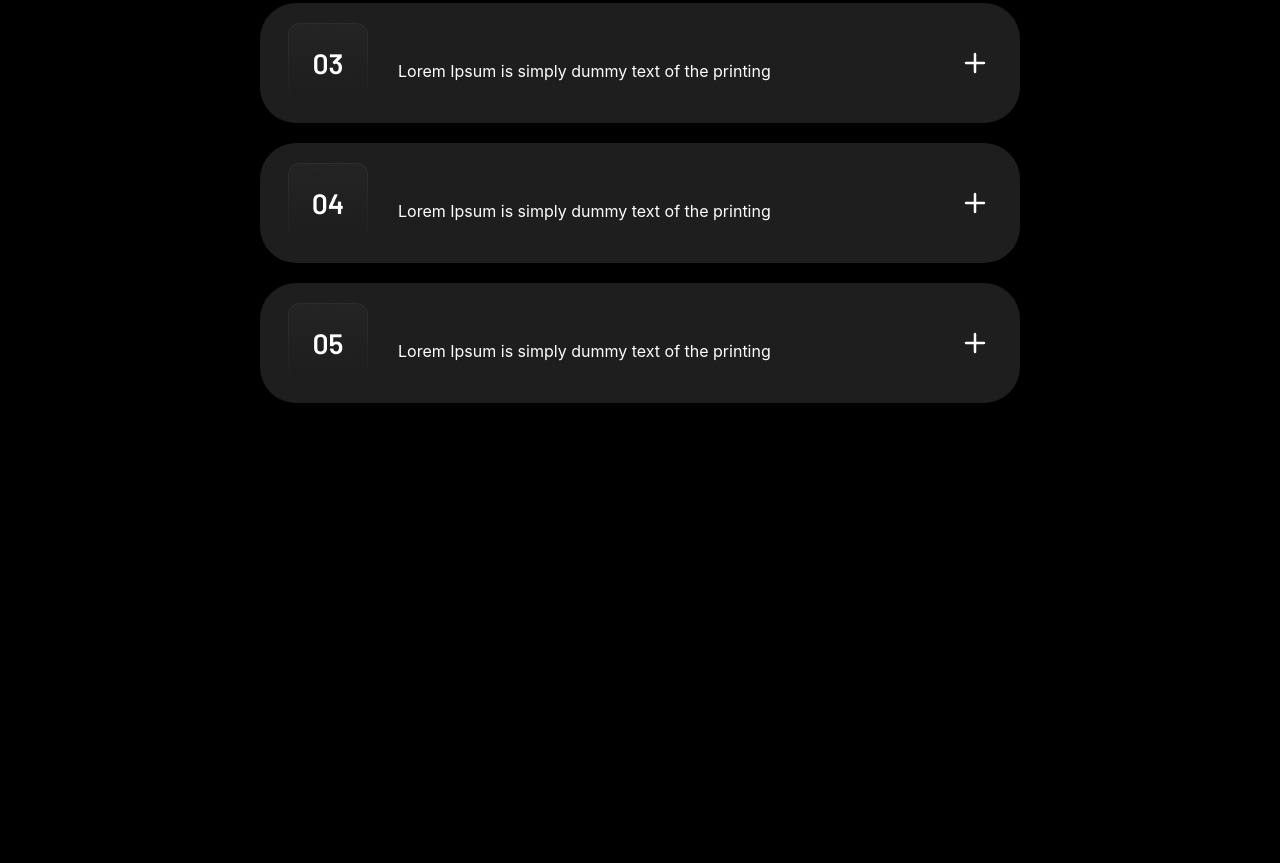
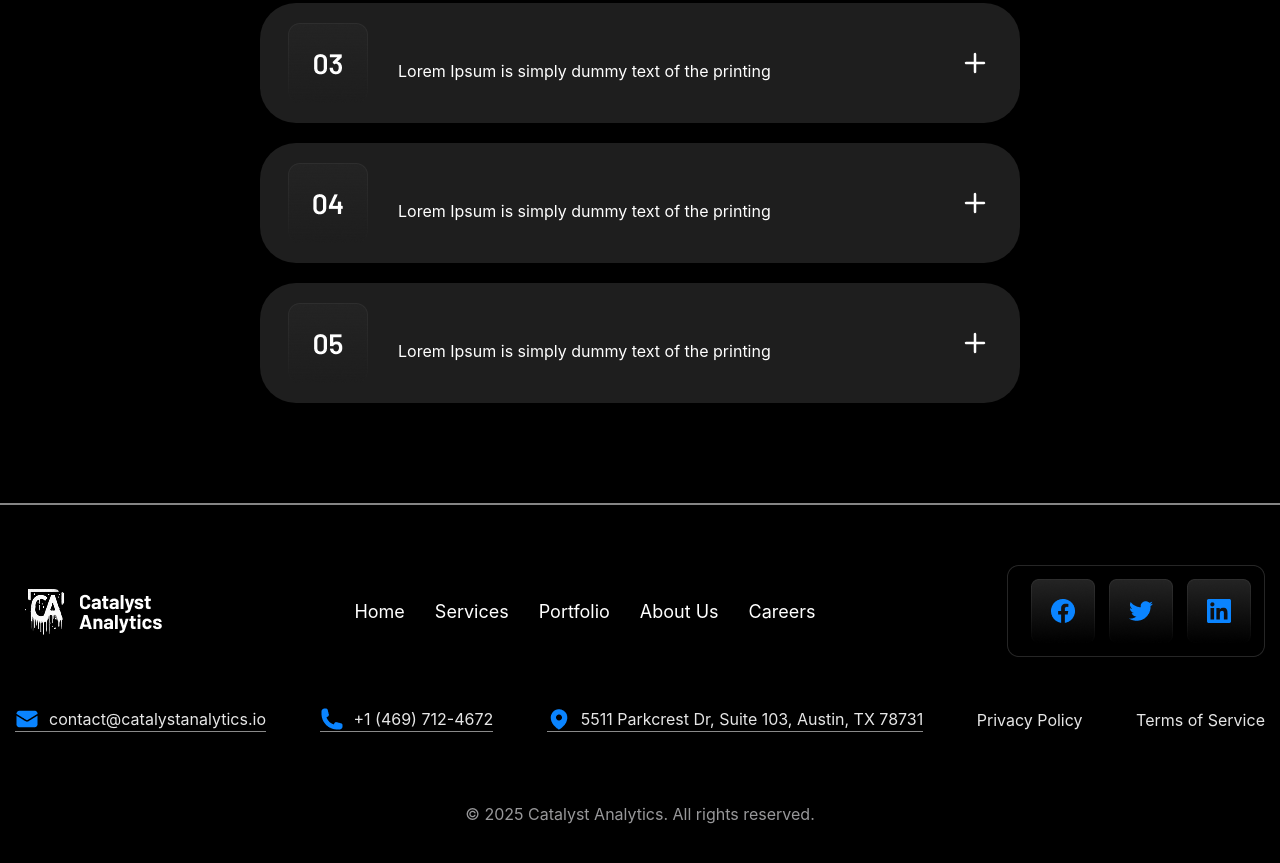
Before and after one commit to zargulak11-hash/git-exam-week2, a website: page index.html in a window 1280 px wide. Shown: the part 2198-3061 px from the top of the page. Before the commit the page ends 2601 px from the top, so only its background shows below. Drawn offline with nearby package versions, Linux system fonts and the light colour scheme; files that its build step writes are made by us from their sources.

Commit message:
commit4_proect1

```diff
--- a/index.html
+++ b/index.html
@@ -66,9 +66,9 @@
         <section class="max-w-[1250px] m-auto lg:mt-0 lg:mt-[130px] text-[white]">
              <h1 class="font-[600] text-[25px] lg:text-[36px] text-center m-auto w-[350px] lg:w-[580px]">Frequently Asked Questions</h1>
              <div class="flex flex-col mt-[50px] justify-center gap-[20px] items-center">
-                <div class="flex flex-col lg:flex-row gap-[30px] lg:w-[760px] w-[400px] items-center lg:items-start lg:pt-[40px]  justify-center h-[350px] lg:h-[230px] rounded-[36px] bg-[#1E1E1E]">
+                <div class="flex flex-col lg:flex-row gap-[30px] lg:w-[760px] w-[370px] items-center lg:items-start lg:pt-[40px]  justify-center h-[350px] lg:h-[230px] rounded-[36px] bg-[#1E1E1E]">
                     <img class="w-[80px] h-[80px]" src="./src/images/Container.png" alt="">
-                    <div>
+                    <div class="pl-[20px]">
                         <div class="flex gap-[70px] lg:gap-[140px] items-center">
                             <p class="text-blue-700 lg:w-[350px] w-[200px]">What services does Catalyst Analytics provide?</p>
                             <img src="./src/images/Icon (22).png" alt="">
@@ -76,22 +76,22 @@
                         <p class="w-[350px] lg:w-[530px] mt-[15px]">Catalyst Analytics offers a range of services including design, engineering, and project management. We specialize in user experience design, web development, mobile app development, custom software development, branding and identity, and more.</p>
                     </div>
                 </div>
-                <div class="flex p-[20px] gap-[30px] lg:w-[760px] w-[400px] items-center   justify-center h-[120px] lg:h-[120px] rounded-[36px] bg-[#1E1E1E]">
+                <div class="flex p-[20px] gap-[30px] lg:w-[760px] w-[370px] items-center   justify-center h-[120px] lg:h-[120px] rounded-[36px] bg-[#1E1E1E]">
                     <img class="w-[80px] h-[80px]" src="./src/images/Container (1).png" alt="">
                     <p class="w-[350px] lg:w-[530px] mt-[15px]">Lorem Ipsum is simply dummy text of the printing</p>
                             <img src="./src/images/Icon (24).png" alt="">
                         </div>
-                 <div class="flex p-[20px] gap-[30px] lg:w-[760px] w-[400px] items-center   justify-center h-[120px] lg:h-[120px] rounded-[36px] bg-[#1E1E1E]">
+                 <div class="flex p-[20px] gap-[30px] lg:w-[760px] w-[370px] items-center   justify-center h-[120px] lg:h-[120px] rounded-[36px] bg-[#1E1E1E]">
                     <img class="w-[80px] h-[80px]" src="./src/images/Container (2).png" alt="">
                     <p class="w-[350px] lg:w-[530px] mt-[15px]">Lorem Ipsum is simply dummy text of the printing </p>
                             <img src="./src/images/Icon (24).png" alt="">
                         </div>
-                         <div class="flex p-[20px]  gap-[30px] lg:w-[760px] w-[400px] items-center   justify-center h-[120px] lg:h-[120px] rounded-[36px] bg-[#1E1E1E]">
+                         <div class="flex p-[20px]  gap-[30px] lg:w-[760px] w-[370px] items-center   justify-center h-[120px] lg:h-[120px] rounded-[36px] bg-[#1E1E1E]">
                     <img class="w-[80px] h-[80px]" src="./src/images/Container (3).png" alt="">
                     <p class="w-[350px] lg:w-[530px] mt-[15px]">Lorem Ipsum is simply dummy text of the printing</p>
                             <img src="./src/images/Icon (24).png" alt="">
                         </div>
-                         <div class="flex p-[20px]  gap-[30px] lg:w-[760px] w-[400px] items-center   justify-center h-[120px] lg:h-[120px] rounded-[36px] bg-[#1E1E1E]">
+                         <div class="flex p-[20px]  gap-[30px] lg:w-[760px] w-[370px] items-center   justify-center h-[120px] lg:h-[120px] rounded-[36px] bg-[#1E1E1E]">
                     <img class="w-[80px] h-[80px]" src="./src/images/Container (4).png" alt="">
                     <p class="w-[350px] lg:w-[530px] mt-[15px]">Lorem Ipsum is simply dummy text of the printing</p>
                             <img src="./src/images/Icon (24).png" alt="">
@@ -99,5 +99,35 @@
              </div>
         </section>
     </main>
+    <footer class= "border-t-[2px] border-[#858585] mt-[100px] pt-[60px]">
+        <div class="max-w-[1250px] m-auto flex flex-col lg:flex-row lg:justify-between gap-6 items-center justify-center">
+        <img src="./src/images/Logo (10).png" alt="">
+        <nav class="flex gap-[30px] text-[18px]  text-[white] items-center lg:mt-0 mt-[30px] flex-col lg:flex-row">
+            <p>Home</p>
+            <p>Services</p>
+            <p>Portfolio</p>
+            <p>About Us</p>
+            <p>Careers</p>
+        </nav>
+        <img src="./src/images/Sub Container.png" alt="">
+    </div>
+    <div class="max-w-[1250px] text-[#E6E6E6] mt-[50px] m-auto flex flex-col lg:flex-row lg:justify-between gap-8 items-center justify-center">
+        <div class=" border-b-[1px] border-[#8a8a8a] flex gap-[10px] items-center">
+            <img src="./src/images/Icon (25).png" alt="">
+            <p>contact@catalystanalytics.io</p>
+        </div>
+        <div class=" border-b-[1px] border-[#8a8a8a] flex gap-[10px] items-center">
+            <img src="./src/images/Icon (26).png" alt="">
+            <p>+1 (469) 712-4672</p>
+        </div>
+        <div class=" border-b-[1px] border-[#8a8a8a] flex gap-[10px] items-center">
+            <img src="./src/images/Icon (27).png" alt="">
+            <p>5511 Parkcrest Dr, Suite 103, Austin, TX 78731</p>
+        </div>
+        <p>Privacy Policy</p>
+        <p>Terms of Service</p>
+    </div>
+    <p class="text-[#98989A] text-center mt-[70px] mb-[40px]">© 2025 Catalyst Analytics. All rights reserved.</p>
+    </footer>
 </body>
 </html>
```
Also changed, not shown: src/images/Icon (25).png (added), src/images/Icon (26).png (added), src/images/Icon (27).png (added), src/images/Sub Container.png (added).
